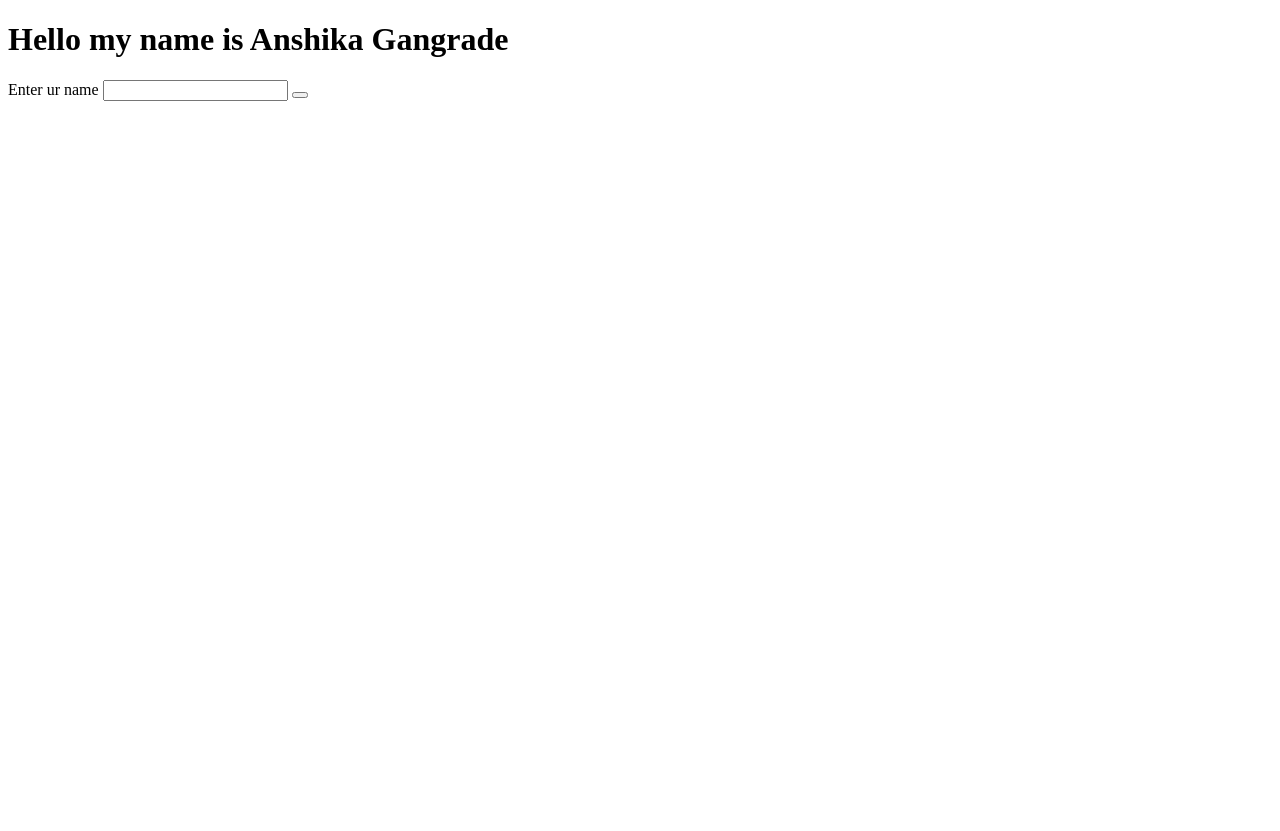
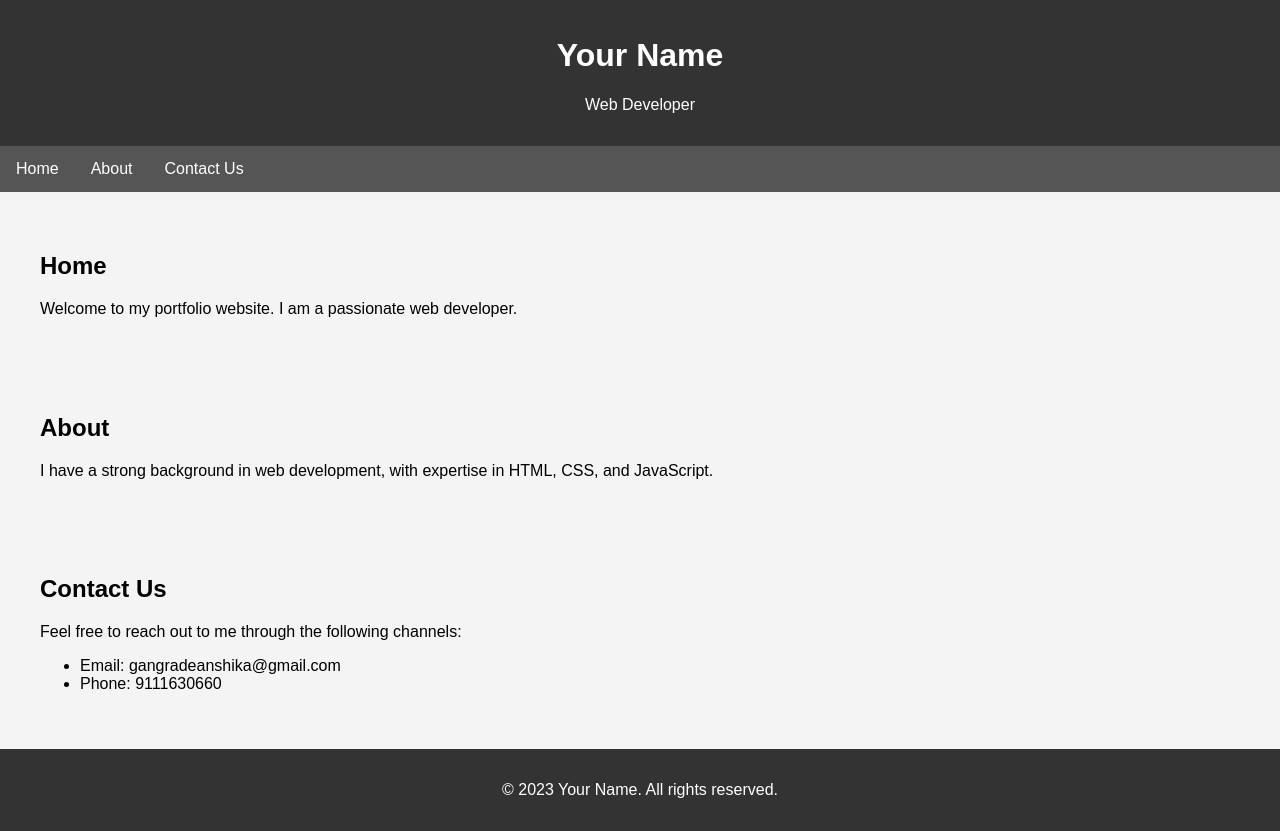
Before and after one commit to anshikagangrade24/anshikagangrade24, a plain HTML site: page index.html in a window 1280 px wide. Before the commit the page ends 800 px from the top, so only its background shows below. Drawn offline with Linux system fonts and the light colour scheme.

Commit message:
Portfolioindex.html

```diff
--- a/index.html
+++ b/index.html
@@ -3,22 +3,87 @@
 <head>
     <meta charset="UTF-8">
     <meta name="viewport" content="width=device-width, initial-scale=1.0">
-    <title>Document</title>
+    <title>Your Name - Portfolio</title>
+    <style>
+        body {
+            font-family: Arial, sans-serif;
+            margin: 0;
+            padding: 0;
+            background-color: #f4f4f4;
+        }
+
+        header {
+            background-color: #333;
+            color: #fff;
+            padding: 1em;
+            text-align: center;
+        }
+
+        nav {
+            background-color: #555;
+            overflow: hidden;
+        }
+
+        nav a {
+            float: left;
+            display: block;
+            color: white;
+            text-align: center;
+            padding: 14px 16px;
+            text-decoration: none;
+        }
+
+        nav a:hover {
+            background-color: #ddd;
+            color: black;
+        }
+
+        section {
+            padding: 20px;
+            margin: 20px;
+        }
+
+        footer {
+            background-color: #333;
+            color: #fff;
+            text-align: center;
+            padding: 1em;
+        }
+    </style>
 </head>
-<style>
-    .b1{
-        height: 150px;
-        width: 100px;
-    }
-</style>
 <body>
-    <h1>Hello my name is Anshika Gangrade</h1>
-    <div id="b1">
-        <label for="name">Enter ur name</label>
-        <input type="text">
-        <label for="submit"></label>
-        <button type="submit">
-        </button>
-    </div>
+    <header>
+        <h1>Your Name</h1>
+        <p>Web Developer</p>
+    </header>
+
+    <nav>
+        <a href="#home">Home</a>
+        <a href="#about">About</a>
+        <a href="#contact">Contact Us</a>
+    </nav>
+
+    <section id="home">
+        <h2>Home</h2>
+        <p>Welcome to my portfolio website. I am a passionate web developer.</p>
+    </section>
+
+    <section id="about">
+        <h2>About</h2>
+        <p>I have a strong background in web development, with expertise in HTML, CSS, and JavaScript.</p>
+    </section>
+
+    <section id="contact">
+        <h2>Contact Us</h2>
+        <p>Feel free to reach out to me through the following channels:</p>
+        <ul>
+            <li>Email: gangradeanshika@gmail.com</li>
+            <li>Phone: 9111630660</li>
+        </ul>
+    </section>
+
+    <footer>
+        <p>&copy; 2023 Your Name. All rights reserved.</p>
+    </footer>
 </body>
 </html>
```
